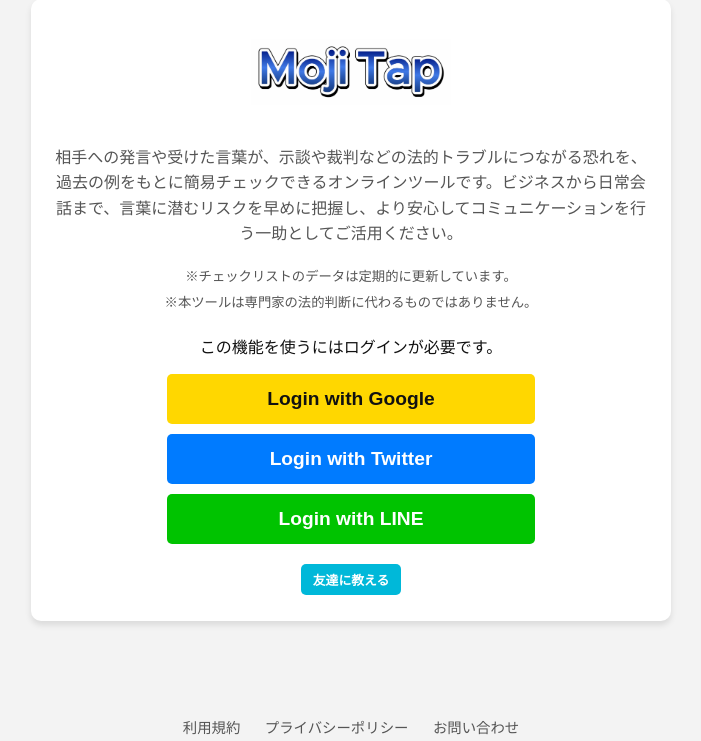
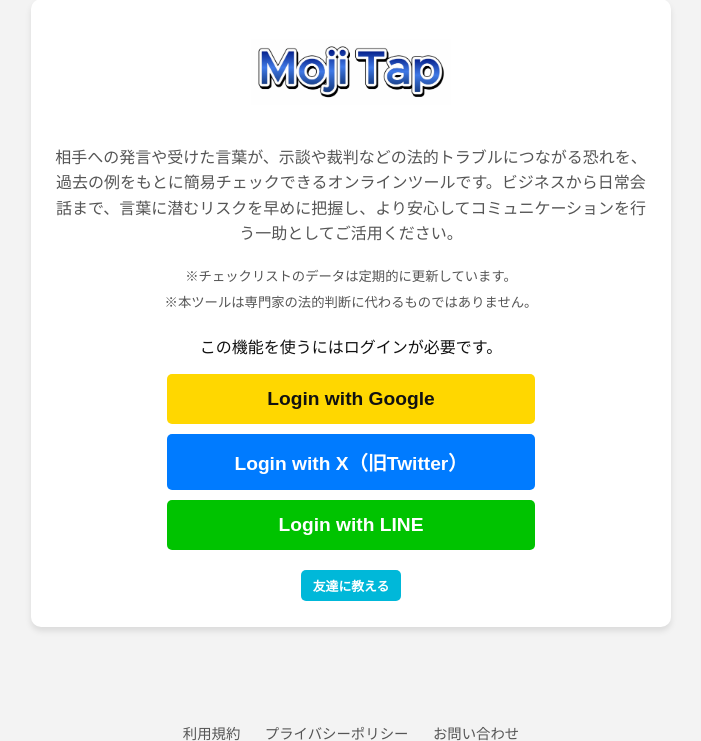
Before and after one commit to mojitap/flask_app, a Flask app: page / in a window 1280 px wide. Shown: the part 41-782 px from the top of the page, without its empty margins (289-990 px from the left). Run offline with Flask 3, Linux system fonts and the light colour scheme.

Commit message:
Update index.html

```diff
--- a/templates/index.html
+++ b/templates/index.html
@@ -277,7 +277,7 @@
       <!-- 未ログイン -->
       <p>この機能を使うにはログインが必要です。</p>
       <a href="/login/google" class="btn-big main-btn google-btn">Login with Google</a>
-      <a href="/login/twitter" class="btn-big main-btn">Login with Twitter</a>
+      <a href="/login/twitter" class="btn-big main-btn">Login with X（旧Twitter）</a>
       <a href="/login/line" class="btn-big main-btn" style="background-color: #00c300;">
         Login with LINE
       </a>
```
